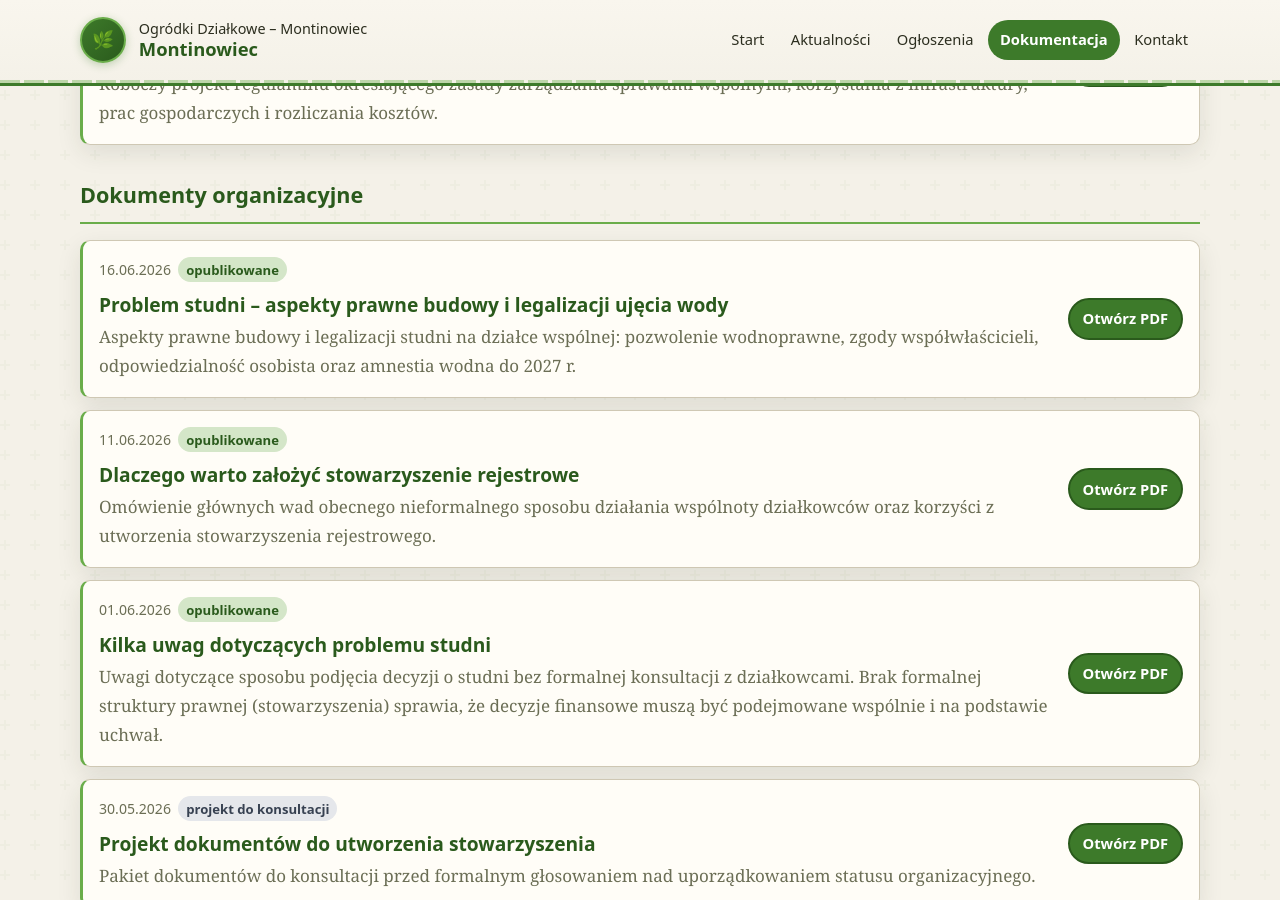
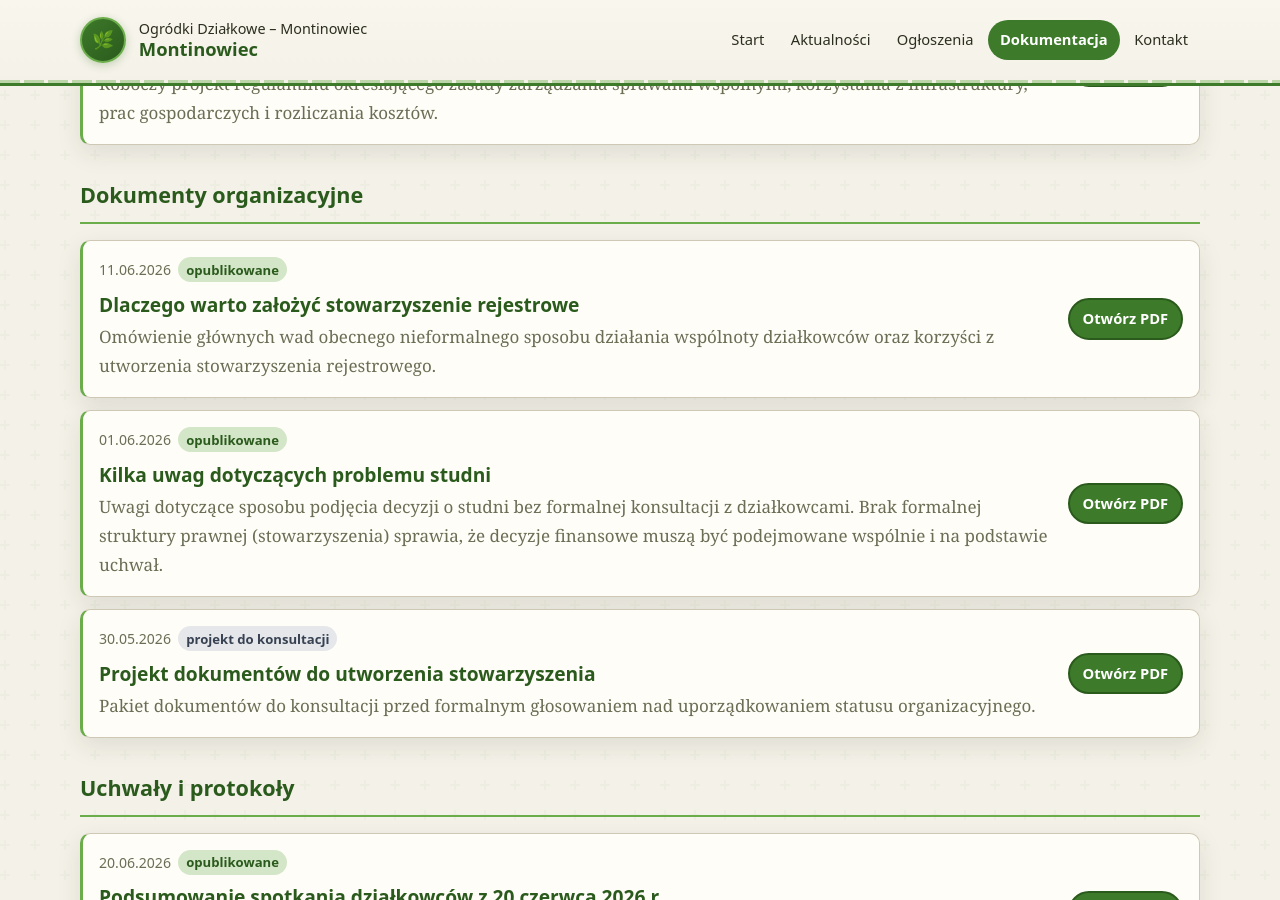
Before and after one commit to brxie/montin-page, a Jekyll site: the page built from dokumentacja.md, in a window 1280 px wide and 900 px high, scrolled down 655 px. Built offline with Jekyll 4.4.1, drawn with Linux system fonts in a browser that asks for light colours.

Commit message:
Usunięto dokument: Problem studni – aspekty prawne budowy i legalizacji ujęcia wody

```diff
--- a/_data/documents.yml
+++ b/_data/documents.yml
@@ -36,14 +36,6 @@
     - opublikowane
   file: "/documents/stowarzyszenie-rejestrowe-argumenty.pdf"
   description: "Omówienie głównych wad obecnego nieformalnego sposobu działania wspólnoty działkowców oraz korzyści z utworzenia stowarzyszenia rejestrowego."
-
-- title: "Problem studni – aspekty prawne budowy i legalizacji ujęcia wody"
-  category: "Dokumenty organizacyjne"
-  date: 2026-06-16
-  labels:
-    - opublikowane
-  file: "/documents/problem-studni-aspekty-prawne.pdf"
-  description: "Aspekty prawne budowy i legalizacji studni na działce wspólnej: pozwolenie wodnoprawne, zgody współwłaścicieli, odpowiedzialność osobista oraz amnestia wodna do 2027 r."
 
 - title: "Kilka uwag dotyczących problemu studni"
   category: "Dokumenty organizacyjne"
```
Also changed, not shown: 1 other file.
